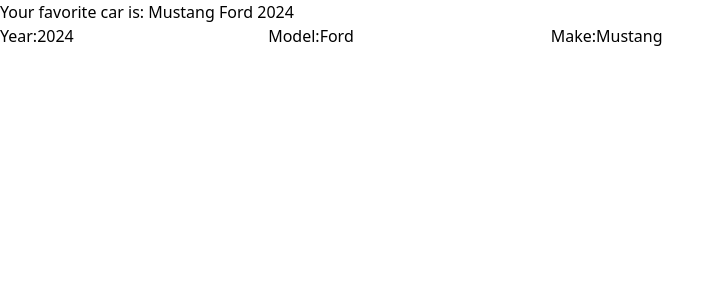
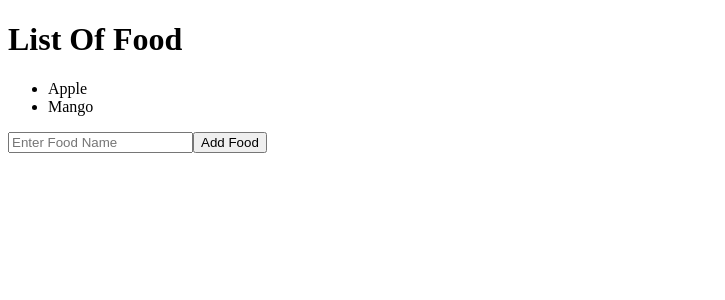
Before and after one commit to radithyaa/React-Brocode, a React (Vite) app: page / in a window 1280 px wide. Shown: the top 300 px of the page, without its empty margins (0-725 px from the left). Built offline with nearby package versions, Linux system fonts and the light colour scheme.

Commit message:
Course 9, Array Updater Function

```diff
--- a/src/MyComponent.jsx
+++ b/src/MyComponent.jsx
@@ -1,35 +1,36 @@
-import { useState } from "react";
+import { useRef, useState } from "react";
 
 export default function MyComponent() {
-  const [car, setCar] = useState({
-    year: 2024,
-    model: "Ford",
-    make: "Mustang",
-  });
+  const [foods, setFoods] = useState(["Apple", "Mango"]);
+  const foodInputRef = useRef(null);
 
-  function handleYearChange(event) {
-    setCar((car) => ({ ...car, year: event.target.value }));
+  function handleAddFood() {
+    const newFood = foodInputRef.current.value;
+    foodInputRef.current.value = "";
+
+    if (!newFood) {
+      return;
+    }
+    setFoods((foods) => [...foods, newFood]);
   }
-  function handleModelChange(event) {
-    setCar({ ...car, model: event.target.value });
+
+  function handleRemoveFood(index) {
+    setFoods(foods.filter((_, i) => i !== index));
   }
-  function handleMakeChange(event) {
-    setCar({ ...car, make: event.target.value });
-  }
+
   return (
-    <div>
-      <h1>
-        Your favorite car is:{" "}
-        {`${car.make}
-        ${car.model}
-        ${car.year}`}
-      </h1>
-      <label>Year:</label>
-      <input type="number" value={car.year} onChange={handleYearChange} />
-      <label>Model:</label>
-      <input type="text" value={car.model} onChange={handleModelChange} />
-      <label>Make:</label>
-      <input type="text" value={car.make} onChange={handleMakeChange} />
-    </div>
+    <>
+      <h1>List Of Food</h1>
+
+      <ul>
+        {foods.map((food, index) => (
+          <li key={index} onClick={() => handleRemoveFood(index)}>
+            {food}
+          </li>
+        ))}
+      </ul>
+      <input type="text" ref={foodInputRef} placeholder="Enter Food Name" />
+      <button onClick={handleAddFood}>Add Food</button>
+    </>
   );
 }
--- a/src/main.jsx
+++ b/src/main.jsx
@@ -1,6 +1,6 @@
 import { StrictMode } from "react";
 import { createRoot } from "react-dom/client";
-import "./index.css";
+// import "./index.css";
 import App from "./App.jsx";
 
 createRoot(document.getElementById("root")).render(
```
